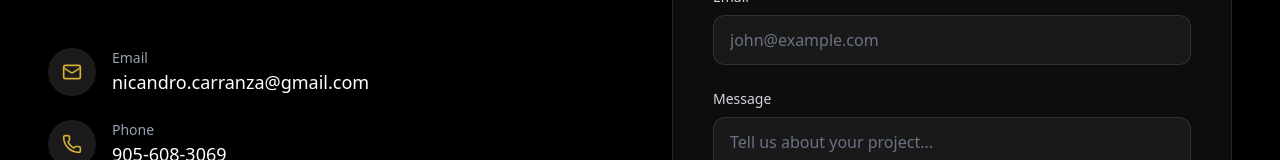
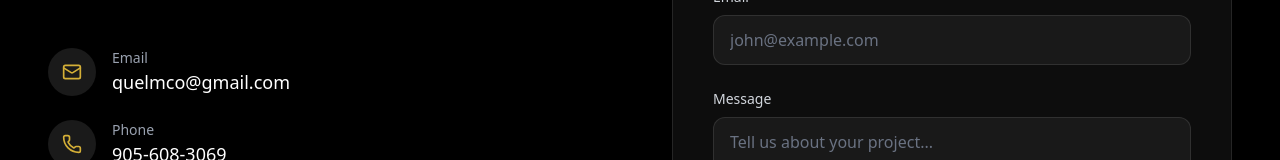
Before and after one commit to K19GMC/Quelm, a React (Vite) app: page / in a window 1280 px wide. Shown: the part 3170-3330 px from the top of the page. Built offline with nearby package versions, Linux system fonts and the light colour scheme.

Commit message:
Update App.tsx

```diff
--- a/src/App.tsx
+++ b/src/App.tsx
@@ -297,7 +297,7 @@ export default function App() {
                   </div>
                   <div>
                     <p className="text-sm text-gray-400">Email</p>
-                    <a href="mailto:nicandro.carranza@gmail.com" className="text-lg font-medium hover:text-gold transition-colors">nicandro.carranza@gmail.com</a>
+                    <a href="mailto:quelmco@gmail.com" className="text-lg font-medium hover:text-gold transition-colors">quelmco@gmail.com</a>
                   </div>
                 </div>
 
```
